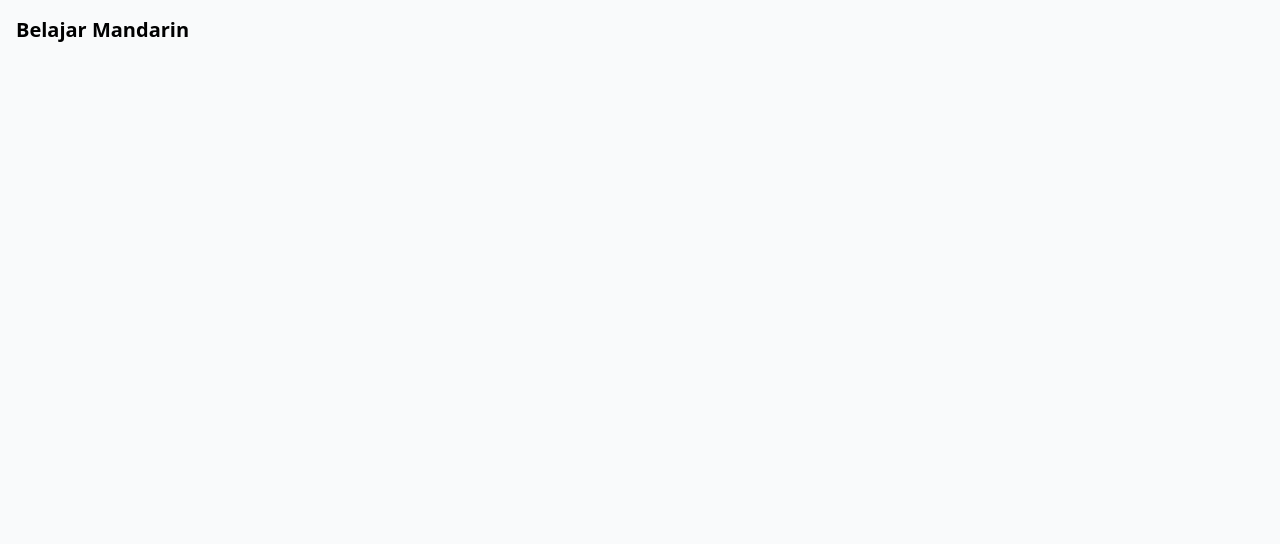
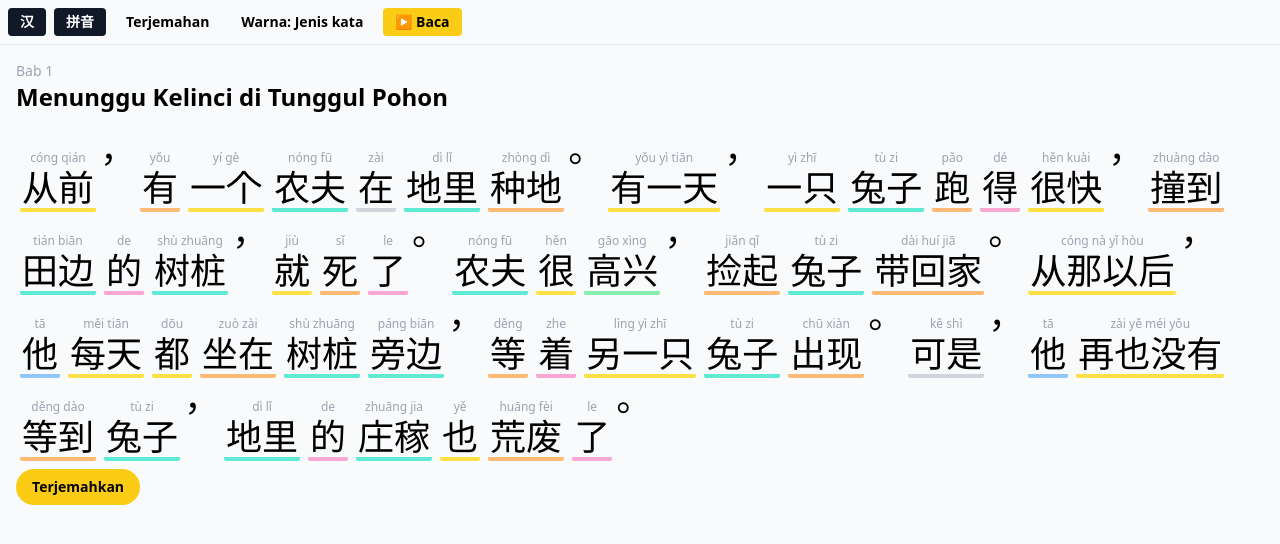
Before and after one commit to rizaldorh/Website-Belajar-Mandarin, a React (Vite) app: page / in a window 1280 px wide. Shown: the top 544 px of the page. Built offline with nearby package versions, Linux system fonts and the light colour scheme.

Commit message:
feat: wire Toolbar and Reader into App

```diff
--- a/src/App.tsx
+++ b/src/App.tsx
@@ -1,7 +1,11 @@
+import Toolbar from './components/Toolbar';
+import Reader from './components/Reader';
+
 export default function App() {
   return (
-    <div className="min-h-screen bg-gray-50 p-4">
-      <h1 className="text-xl font-bold">Belajar Mandarin</h1>
+    <div className="min-h-screen bg-gray-50">
+      <Toolbar />
+      <Reader />
     </div>
   );
 }
```
Also changed, not shown: 1 other file (tests, documents, lock files or other folders).
